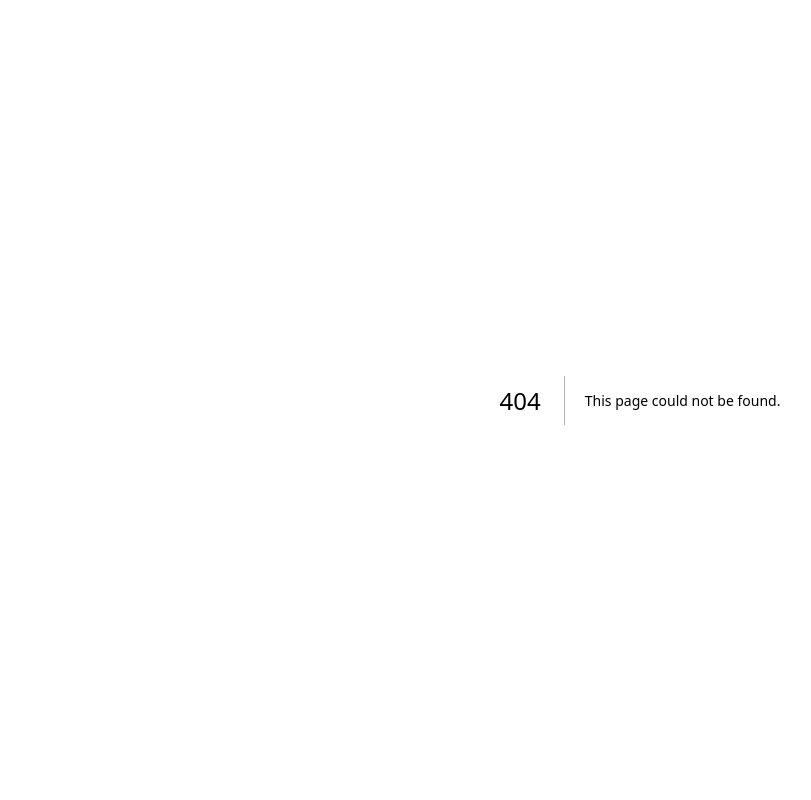
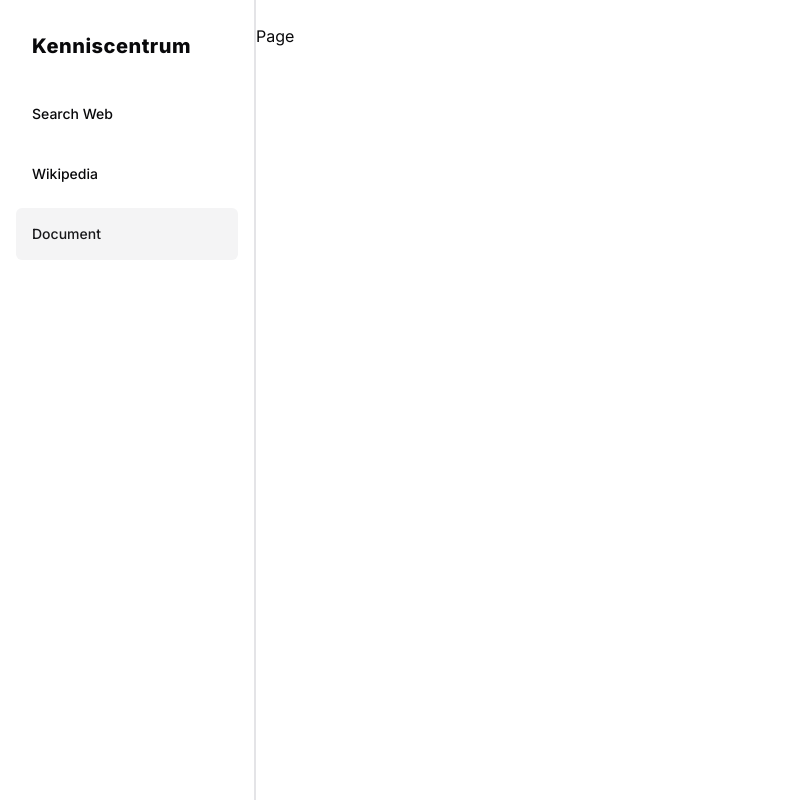
Before and after one commit to trace2798/google_ai_hackathon, a Next.js app: page /documents in a window 1280 px wide. Before the commit this address had no page. Shown: the whole page, without its empty margins (0-811 px from the left). Built offline with nearby package versions, Linux system fonts and the light colour scheme.

Commit message:
added custom variant on button

```diff
--- /dev/null
+++ b/app/(main)/documents/page.tsx
@@ -0,0 +1,13 @@
+import { FC } from "react";
+
+interface PageProps {}
+
+const Page: FC<PageProps> = ({}) => {
+  return (
+    <>
+      <div>Page</div>
+    </>
+  );
+};
+
+export default Page;
--- a/app/(marketing)/_components/header.tsx
+++ /dev/null
@@ -1,44 +0,0 @@
-import { BrainCircuitIcon, Loader } from "lucide-react";
-import {
-  ClerkLoaded,
-  ClerkLoading,
-  SignedIn,
-  SignedOut,
-  SignInButton,
-  UserButton,
-} from "@clerk/nextjs";
-import { Button } from "@/components/ui/button";
-
-export const Header = () => {
-  return (
-    <header className="h-20 w-full border-b-2  px-4">
-      <div className="lg:max-w-screen-lg mx-auto flex items-center justify-between h-full">
-        <div className="pt-8 pl-4 pb-7 flex items-center gap-x-3">
-          <BrainCircuitIcon />
-          <h1 className="text-2xl font-extrabold  tracking-wide">
-            Kenniscentrum
-          </h1>
-        </div>
-        <ClerkLoading>
-          <Loader className="h-5 w-5 text-muted-foreground animate-spin" />
-        </ClerkLoading>
-        <ClerkLoaded>
-          <SignedIn>
-            <UserButton afterSignOutUrl="/" />
-          </SignedIn>
-          <SignedOut>
-            <SignInButton
-              mode="modal"
-              afterSignInUrl="/organizations"
-              afterSignUpUrl="/organizations"
-            >
-              <Button size="lg" variant="ghost">
-                Login
-              </Button>
-            </SignInButton>
-          </SignedOut>
-        </ClerkLoaded>
-      </div>
-    </header>
-  );
-};
--- a/app/(marketing)/layout.tsx
+++ b/app/(marketing)/layout.tsx
@@ -8,7 +8,7 @@ type Props = {
 const MarketingLayout = ({ children }: Props) => {
   return (
     <>
-      <div className="lg:hidden">
+      {/* <div className="lg:hidden">
         <MobileHeader />
       </div>
       <Sidebar className="hidden lg:flex" />
@@ -16,7 +16,7 @@ const MarketingLayout = ({ children }: Props) => {
         <div className="max-w-[1056px] mx-[5vw] lg:mx-auto pt-6 h-full">
           {children}
         </div>
-      </main>
+      </main> */}
     </>
   );
 };
--- a/app/globals.css
+++ b/app/globals.css
@@ -1,6 +1,12 @@
 @tailwind base;
 @tailwind components;
 @tailwind utilities;
+
+html,
+body,
+:root {
+  height: 100%;
+}
 
 @layer base {
   :root {
--- a/app/layout.tsx
+++ b/app/layout.tsx
@@ -5,6 +5,8 @@ import { ThemeProvider } from "@/components/theme-provider";
 import { Toaster } from "@/components/ui/sonner";
 import { ModalProvider } from "@/components/modal-provider";
 import { ClerkProvider } from "@clerk/nextjs";
+import { MobileHeader } from "@/components/navbar/mobile-header";
+import { Sidebar } from "@/components/navbar/sidebar";
 
 const inter = Inter({ subsets: ["latin"] });
 
@@ -30,7 +32,16 @@ export default function RootLayout({
           >
             <ModalProvider />
             <Toaster />
-            {children}
+            {/* {children} */}
+            <div className="lg:hidden">
+              <MobileHeader />
+            </div>
+            <Sidebar className="hidden lg:flex" />
+            <main className="lg:pl-[256px] h-full pt-[50px] lg:pt-0">
+              <div className="max-w-[1056px] mx-[5vw] lg:mx-auto pt-6 h-full">
+                {children}
+              </div>
+            </main>
           </ThemeProvider>
         </body>
       </html>
--- a/components/navbar/sidebar-item.tsx
+++ b/components/navbar/sidebar-item.tsx
@@ -20,7 +20,7 @@ export const SidebarItem = ({ label,
 
   return (
     <Button
-      variant={active ? "outline" : "secondary"}
+      variant={active ? "secondary" : "special"}
       className="justify-start h-[52px] hover:bg-secondary"
       asChild
     >
--- a/components/navbar/sidebar.tsx
+++ b/components/navbar/sidebar.tsx
@@ -64,6 +64,9 @@ export const Sidebar = ({ className }: Props) => {
           <UserButton afterSignOutUrl="/" />
         </ClerkLoaded>
       </div>
+      {/* <div className="text-muted-foreground text-xs">
+        Submission for Google AI Hackathon
+      </div> */}
     </div>
   );
 };
--- a/components/ui/button.tsx
+++ b/components/ui/button.tsx
@@ -18,6 +18,7 @@ const buttonVariants = cva(
           "bg-secondary text-secondary-foreground hover:bg-secondary/80",
         ghost: "hover:bg-accent hover:text-accent-foreground",
         link: "text-primary underline-offset-4 hover:underline",
+        special: "hover:bg-accent hover:text-accent-foreground hover:text-indigo-400",
       },
       size: {
         default: "h-10 px-4 py-2",
```
Lines whose indentation alone changed are shown as unchanged.
